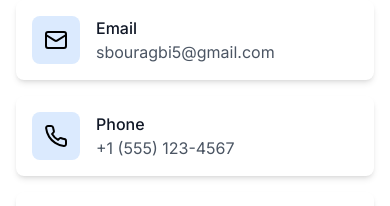
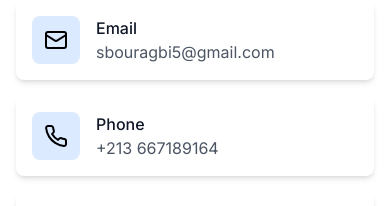
Before and after one commit to Salahbadmind/portfolio-website, a React (Vite) app: page /contact in a window 390 px wide. Shown: the part 1200-1406 px from the top of the page. Built offline with nearby package versions, Linux system fonts and the light colour scheme.

Commit message:
Update phone number to +213 667189164

```diff
--- a/src/pages/Contact.jsx
+++ b/src/pages/Contact.jsx
@@ -55,8 +55,8 @@
     {
       icon: <Phone className="w-6 h-6" />,
       title: 'Phone',
-      value: '+1 (555) 123-4567',
-      link: 'tel:+15551234567'
+      value: '+213 667189164',
+      link: 'tel:+213667189164'
     },
     {
       icon: <MapPin className="w-6 h-6" />,
@@ -323,10 +323,10 @@
                 <Mail className="mr-2 w-5 h-5" />
                 Send Email
               </a>
-              <a
-                href="tel:+15551234567"
-                className="btn-secondary inline-flex items-center"
-              >
+                <a
+                  href="tel:+213667189164"
+                  className="btn-secondary inline-flex items-center"
+                >
                 <Phone className="mr-2 w-5 h-5" />
                 Call Now
               </a>
```
